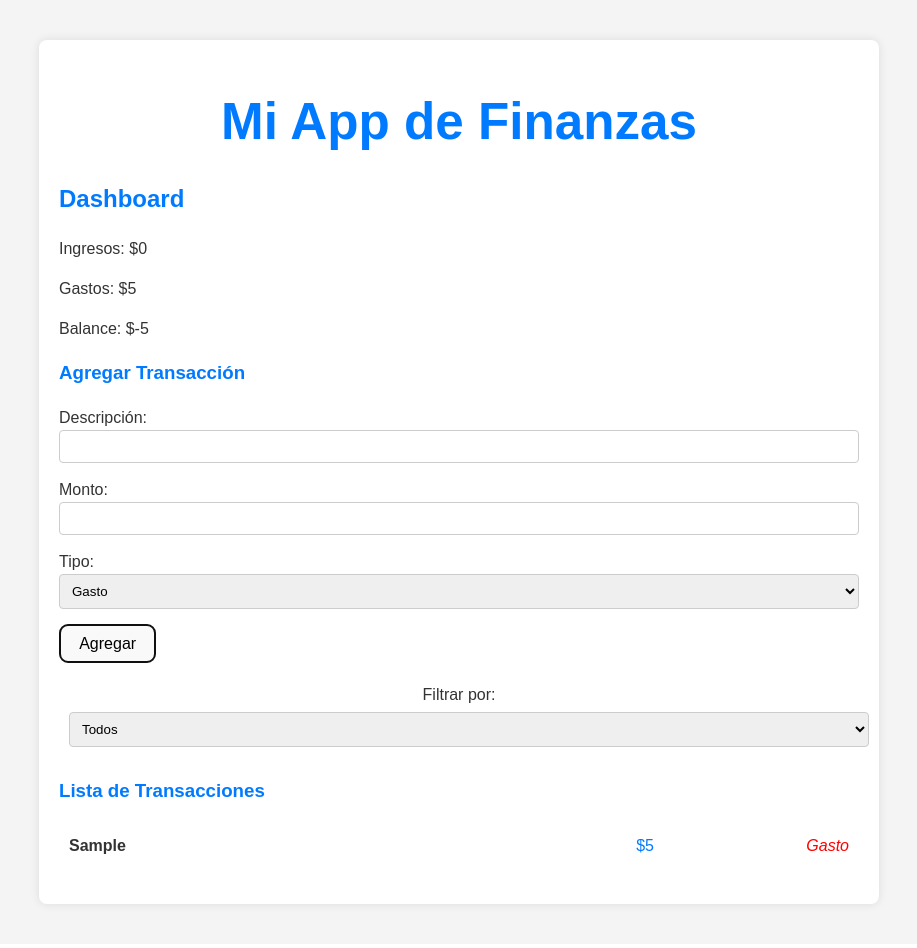
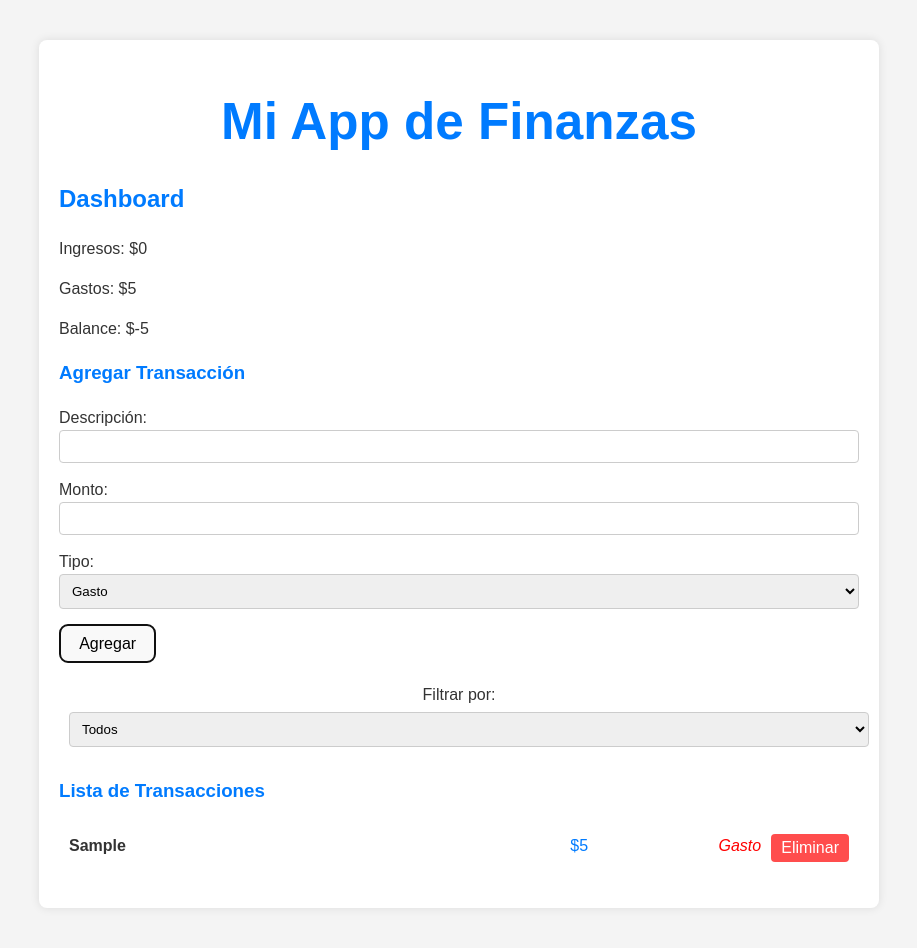
Before and after one commit to wrafael91/Finance-App, a React (Vite) app: page / in a window 1280 px wide. Both pictures are taken after typing "Sample", "5" into the empty fields and a click on the button "Agregar". Shown: the whole page, without its empty margins (181-1098 px from the left). Built offline with nearby package versions, Linux system fonts and the light colour scheme.

Commit message:
adding delete button

```diff
--- a/src/App.css
+++ b/src/App.css
@@ -115,3 +115,17 @@ li:last-child {
 .transaction-type.expense {
   color: red;
 }
+
+.delete-button {
+  background-color: #ff4d4d;
+  color: white;
+  border: none;
+  border-radius: 4px;
+  padding: 5px 10px;
+  cursor: pointer;
+  margin-left: 10px;
+}
+
+.delete-button:hover {
+  background-color: #ff1a1a;
+}
--- a/src/App.jsx
+++ b/src/App.jsx
@@ -17,6 +17,11 @@ function App() {
     console.log('Transacciones actuales:', [...transactions, transaction]);
   };
 
+  const deleteTransaction = (id) => {
+    const updatedTransactions = transactions.filter((transaction) => transaction.id !== id);
+    setTransactions(updatedTransactions)
+  }
+
   console.log('Filtro actual en App:', filter);
   return (
     <div className='container'>
@@ -31,7 +36,11 @@ function App() {
             <option value="expense">Gastos</option>
           </select>
       </div>
-      <TransactionList transactions={transactions} filter={filter}/>
+      <TransactionList
+        transactions={transactions}
+        filter={filter}
+        onDeleteTransaction={deleteTransaction}
+        />
     </div>
   );
 }
--- a/src/components/TransactionList.jsx
+++ b/src/components/TransactionList.jsx
@@ -1,4 +1,4 @@
-function TransactionList({transactions=[], filter}) {
+function TransactionList({transactions=[], filter, onDeleteTransaction}) {
 
   const filteredTransactions = filter === 'all' ?
     transactions : transactions.filter((transaction) => transaction.type === filter);
@@ -18,7 +18,14 @@ function TransactionList({transactions=[], filter}) {
             <span className="transaction-description">{transaction.description}</span>
             <span className="transaction-amount">${transaction.amount}</span>
             <span className={`transaction-type ${transaction.type}`}>
-              {transaction.type === 'income' ? 'Ingreso' : 'Gasto'}</span>
+              {transaction.type === 'income' ? 'Ingreso' : 'Gasto'}
+            </span>
+            <button
+              className="delete-button"
+              onClick={() => onDeleteTransaction(transaction.id)}
+            >
+              Eliminar
+            </button>
           </li>
           ))
         )}
```
